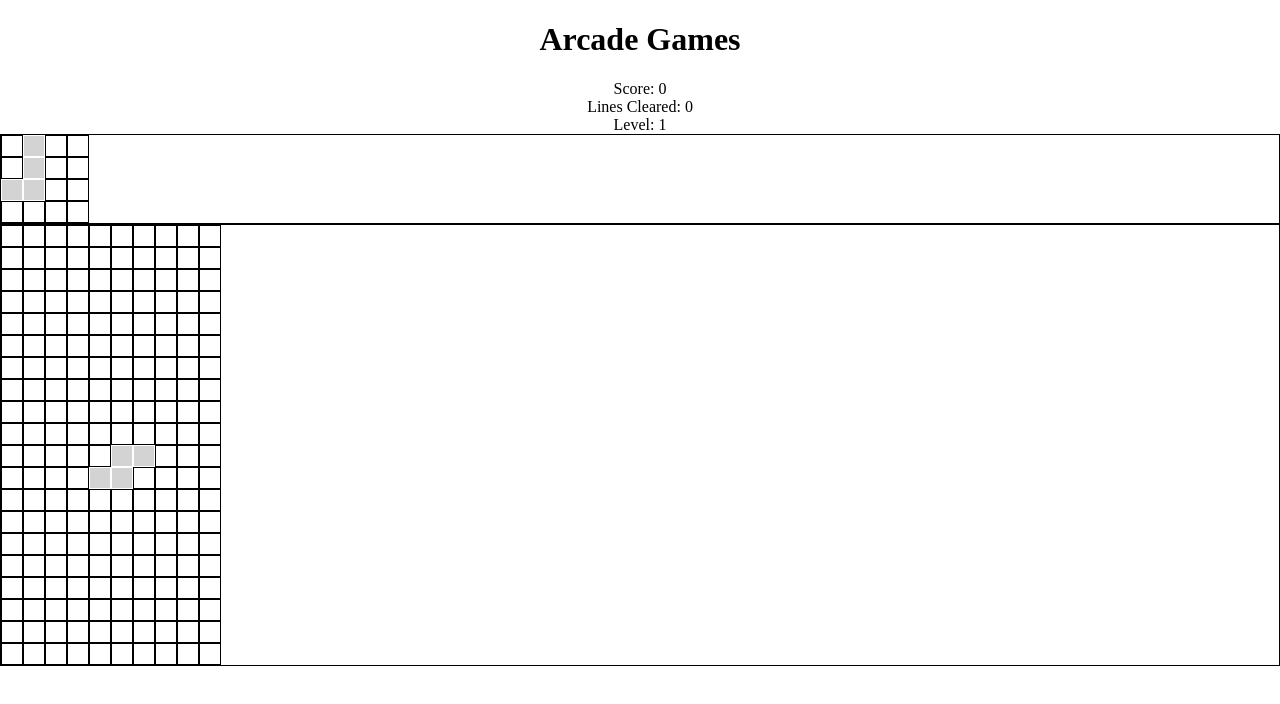
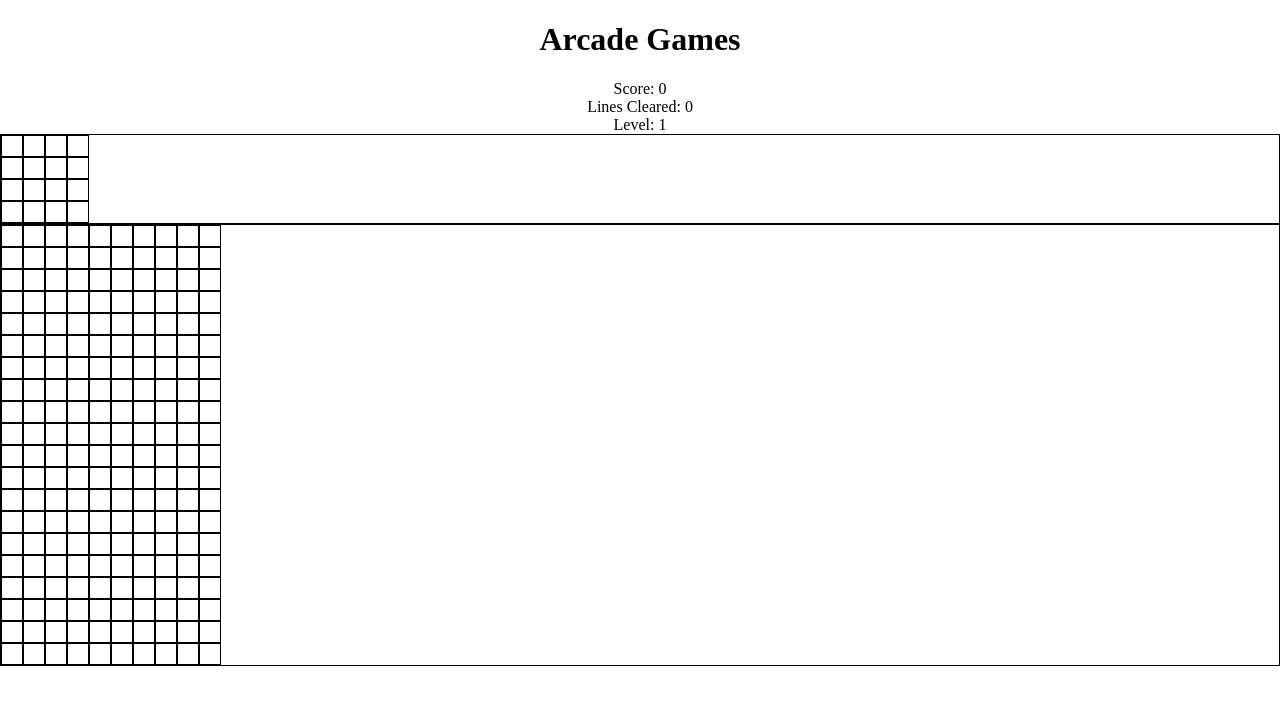
Before and after one commit to Tenzang/Retro-Arcade, a React (Create React App) app: page / in a window 1280 px wide. Shown: the top 704 px of the page. Built offline with nearby package versions, Linux system fonts and the light colour scheme.

Commit message:
Game Starts When Space Bar Pressed - Moved contents of component did mount into handleStart(). - handleStart() called on space bar mousedown event.

```diff
--- a/src/components/tetris/PieceDisplay.js
+++ b/src/components/tetris/PieceDisplay.js
@@ -1,6 +1,11 @@
 function PieceDisplay( props ) {
+    const displayGrid = Array(4);
+    for (let i = 0; i < 4; i++) {
+        displayGrid[i] = Array(4).fill(false);
+    }
+
     let nextPiece = props.nextPiece;
-    if (!nextPiece) return <div>loading...</div>;
+    if (nextPiece) {
         let xOffset = nextPiece[0].x - 1;
         let yOffset = nextPiece[0].y - 1;
 
@@ -9,18 +14,15 @@ function PieceDisplay( props ) {
             cell.y = cell.y - yOffset;
         })
 
-    const displayGrid = Array(4);
-    for (let i = 0; i < 4; i++) {
-        displayGrid[i] = Array(4).fill(false);
-    }
 
         nextPiece.forEach(cell => {
             displayGrid[cell.y][cell.x] = true;
         });
+    }
 
     return (
         <div className="grid display">
-            {nextPiece ? displayGrid.map((row, y) => {
+            {displayGrid.map((row, y) => {
                 return(row.map((cell, x) => {
                     return (
                         <div
@@ -29,7 +31,7 @@ function PieceDisplay( props ) {
                         ></div>
                     )
                 }))
-            }) : "loading..."}
+            })}
         </div>
     );
 }
--- a/src/components/tetris/Playfield.js
+++ b/src/components/tetris/Playfield.js
@@ -320,15 +320,24 @@ class Playfield extends Component {
             movePiece(x, y);
         }
 
+        this.handleStart = (event) => {
+            document.removeEventListener('keydown', this.handleStart);
+
+            const { key } = event;
+            if (key === ' ') {
+                const { props, movePiece } = this;
+
+                movePiece(0, 0, true);
+                document.addEventListener('keydown', this.handleKeyDown);
+
+                props.changeNextPiece(_.cloneDeep(this.state.nextPiece.pos));
+            }
+        }
+
     }
 
     componentDidMount() {
-        const { props, movePiece } = this;
-
-        movePiece(0, 0, true);
-        document.addEventListener('keydown', this.handleKeyDown);
-
-        props.changeNextPiece(_.cloneDeep(this.state.nextPiece.pos));
+        document.addEventListener('keydown', this.handleStart);
     }
 
     render() {
```
Lines whose indentation alone changed are shown as unchanged.
